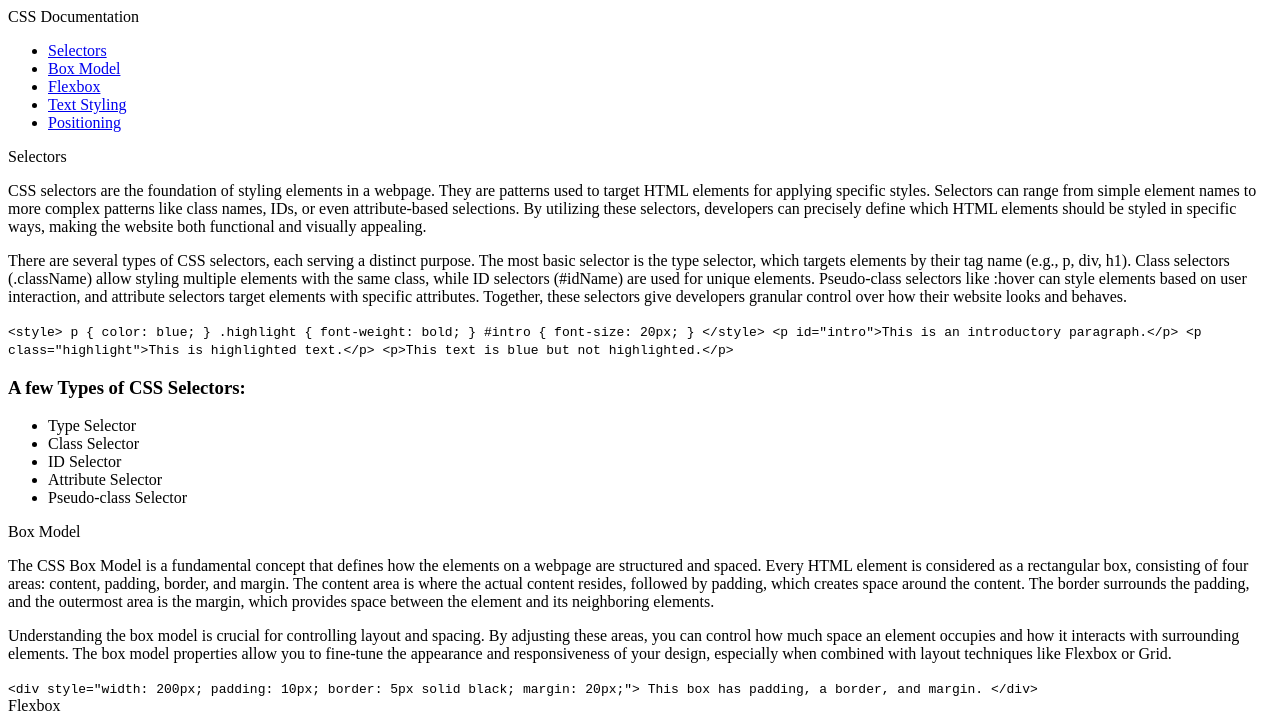
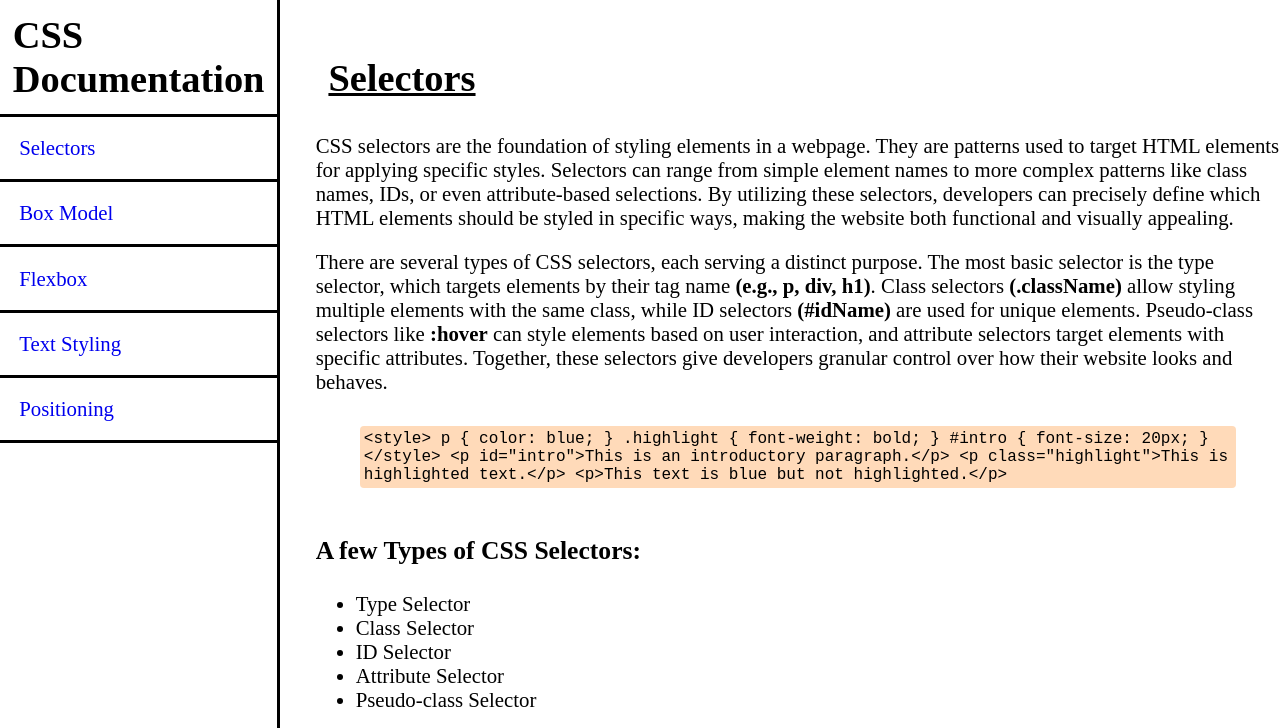
Before and after one commit to top-droid/technical_documentation, a plain HTML site: page index.html in a window 1280 px wide. Shown: the top 728 px of the page. Drawn offline with Linux system fonts and the light colour scheme.

Commit message:
created layout

```diff
--- a/index.html
+++ b/index.html
@@ -11,7 +11,7 @@
 
 <body>
     <nav id="navbar">
-        <header>CSS Documentation</header>
+        <header class="bold">CSS Documentation</header>
         <ul>
             <li><a class="nav-link" href="#selectors">Selectors</a></li>
             <li><a class="nav-link" href="#box_model">Box Model</a></li>
@@ -21,9 +21,11 @@
         </ul>
     </nav>
 
+    <div class="divider"></div>
+
     <main id="main-doc">
         <section class="main-section" id="selectors">
-            <header>Selectors</header>
+            <header class="bold">Selectors</header>
             <p>
                 CSS selectors are the foundation of styling elements in a webpage. They are patterns used to target HTML
                 elements for applying specific styles. Selectors can range from simple element names to more complex
@@ -69,7 +71,7 @@
         </section>
 
         <section class="main-section" id="box_model">
-            <header>Box Model</header>
+            <header class="bold">Box Model</header>
             <p>
                 The CSS Box Model is a fundamental concept that defines how the elements on a webpage are structured and
                 spaced. Every HTML element is considered as a rectangular box, consisting of four areas: content,
@@ -92,7 +94,7 @@
         </section>
 
         <section class="main-section" id="flexbox">
-            <header>Flexbox</header>
+            <header class="bold">Flexbox</header>
             <p>
                 CSS Flexbox (Flexible Box Layout) is a powerful layout module that allows you to align and distribute
                 space among items within a container efficiently. Flexbox is particularly helpful for creating
@@ -116,7 +118,7 @@
         </section>
 
         <section class="main-section" id="text_styling">
-            <header>Text Styling</header>
+            <header class="bold">Text Styling</header>
             <p>
                 Text styling in CSS involves controlling the appearance of text on a webpage. You can modify the font
                 size, weight, style, color, alignment, and more using various CSS properties. Common properties include
@@ -139,7 +141,7 @@
         </section>
 
         <section class="main-section" id="positioning">
-            <header>Positioning</header>
+            <header class="bold">Positioning</header>
             <p>
                 CSS positioning allows you to control the exact placement of an element on the webpage. There are
                 several types of positioning: <span class="bold">static, relative, absolute, fixed,</span> and <span class="bold">sticky</span>. Each defines how an element
--- a/styles.css
+++ b/styles.css
@@ -0,0 +1,90 @@
+
+
+body {
+    display: flex;
+    margin: 0;
+    padding: 0;
+}
+
+
+header {
+    font-size: 2.4rem;
+    padding: 0.8rem;
+}
+
+/* navigation section */
+
+
+nav ul {
+    list-style-type: none;
+    font-size: 1.3rem;
+    padding: 0;
+    margin: 0;
+    display: flex;
+    flex-direction: column;
+
+}
+
+nav ul li {
+    border-top: 0.2rem solid black;
+    padding: 1.2rem;
+}
+
+nav ul li:last-of-type {
+    border-bottom: 0.2rem solid black;
+}
+
+.nav-link {
+    text-decoration: none;
+}
+
+.nav-link:hover {
+    color: red;
+}
+
+/* main */
+
+#main-doc {
+    margin-left: 1.2rem;
+    margin: 0 0 0 2.2rem;
+}
+
+#main-doc header {
+    text-decoration: underline;
+    margin-top: 2.7rem;
+}
+
+#main-doc p, ul {
+    font-size: 1.3rem;
+}
+
+#main-doc code {
+    font-size: 1rem;
+}
+
+/* styling */
+.bold {
+ font-weight: bold;
+}
+
+.divider {
+    min-width: 0.2rem;
+    background-color: black;
+
+}
+
+code {
+    background: peachpuff;
+    padding: 4px;
+    display: block;
+    border-radius: 4px;
+    width: 90%;
+    margin: 2rem auto 3rem;
+
+}
+
+
+#main-doc h3 {
+    font-size: 1.6rem;
+    margin-top: 2rem;
+}
```
